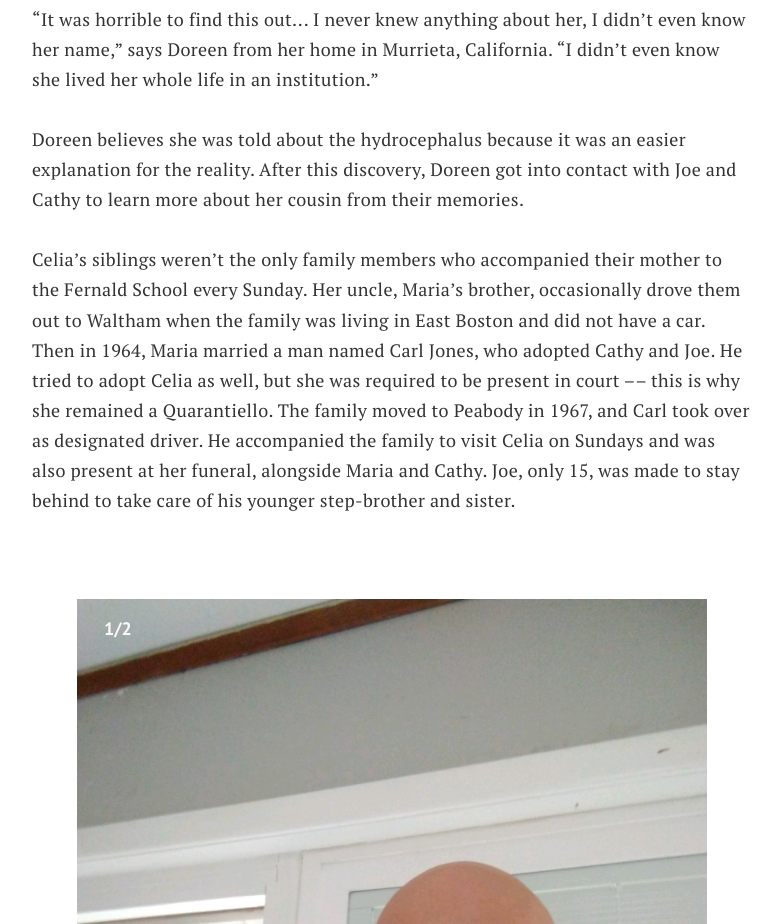
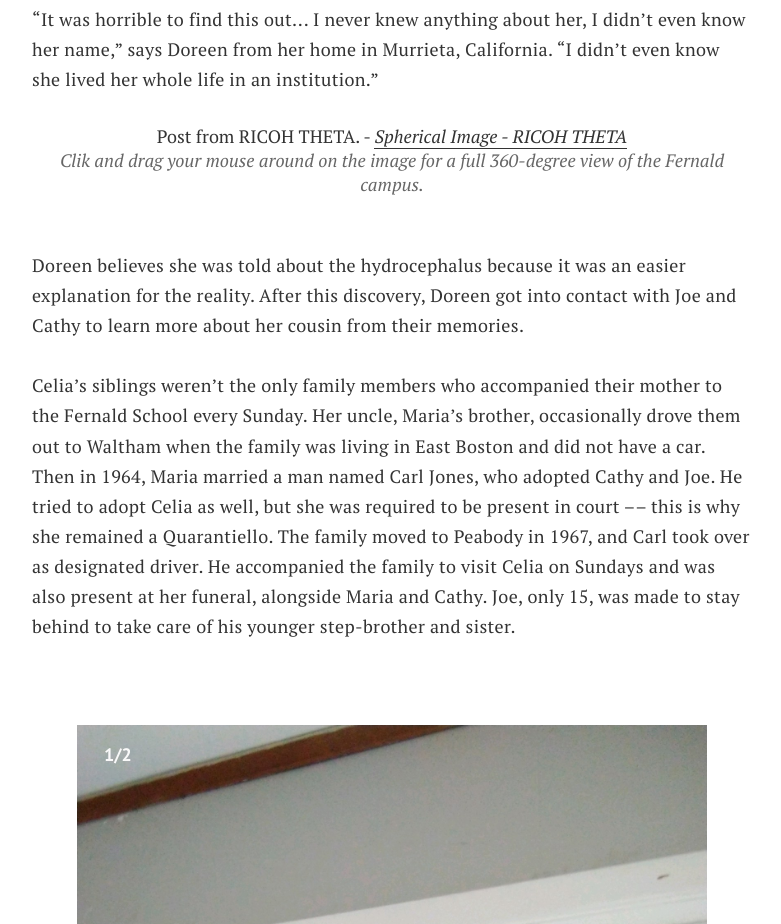
Before and after one commit to below-the-surface/below-the-surface.github.io, a plain HTML site: page celia-quarantiello.html in a window 1280 px wide. Shown: the part 8880-9804 px from the top of the page, without its empty margins (248-1029 px from the left). Drawn offline with Linux system fonts and the light colour scheme; a script that the page names is missing.

Commit message:
celia-quarantiello.html

```diff
--- a/celia-quarantiello.html
+++ b/celia-quarantiello.html
@@ -143,7 +143,20 @@
                     During her research, Doreen kept coming across someone with her grandmother’s same name who was born in 1952. Though she initially passed it off as a clerical error, she decided to investigate. The other Celia had lived in Waltham and had spent her life in a state institution for people with disabilities. That’s when it clicked –– this Celia was the cousin she had heard about.</br></br>
                     Through research and obtaining death certificates, Doreen not only discovered that Celia’s conditions were actually far more serious than she had originally thought, but that they had come about because of Doreen’s uncle.</br></br>
                     “It was horrible to find this out... I never knew anything about her, I didn’t even know her name,” says Doreen from her home in Murrieta, California. “I didn’t even know she lived her whole life in an institution.” </br></br>
-                    Doreen believes she was told about the hydrocephalus because it was an easier explanation for the reality. After this discovery, Doreen got into contact with Joe and Cathy to learn more about her cousin from their memories. </br></br>
+
+                    <div>
+                        <blockquote class="ricoh-theta-spherical-image threesixty-image">
+                           Post from RICOH THETA. -
+                           <a href="https://theta360.com/s/cGMURo9F74nzeLtV3TdkwPZtA" target="_blank">Spherical Image - RICOH THETA</a>
+                       </blockquote>
+                       <script async src="https://theta360.com/widgets.js" charset="utf-8"></script>
+                   </div>
+                   <div class="caption-container" id="juxtapose-caption">
+                               <p class="main-story-caption"> Clik and drag your mouse around on the image for a full 360-degree  view of the Fernald campus.</p>
+                       </div>
+
+                       <p class="content">
+                     Doreen believes she was told about the hydrocephalus because it was an easier explanation for the reality. After this discovery, Doreen got into contact with Joe and Cathy to learn more about her cousin from their memories. </br></br>
                     Celia’s siblings weren’t the only family members who accompanied their mother to the Fernald School every Sunday. Her uncle, Maria’s brother, occasionally drove them out to Waltham when the family was living in East Boston and did not have a car. Then in 1964, Maria married a man named Carl Jones, who adopted Cathy and Joe. He tried to adopt Celia as well, but she was required to be present in court –– this is why she remained a Quarantiello. The family moved to Peabody in 1967, and Carl took over as designated driver. He accompanied the family to visit Celia on Sundays and was also present at her funeral, alongside Maria and Cathy. Joe, only 15, was made to stay behind to take care of his younger step-brother and sister.</br></br>
 
                 </p>
```
